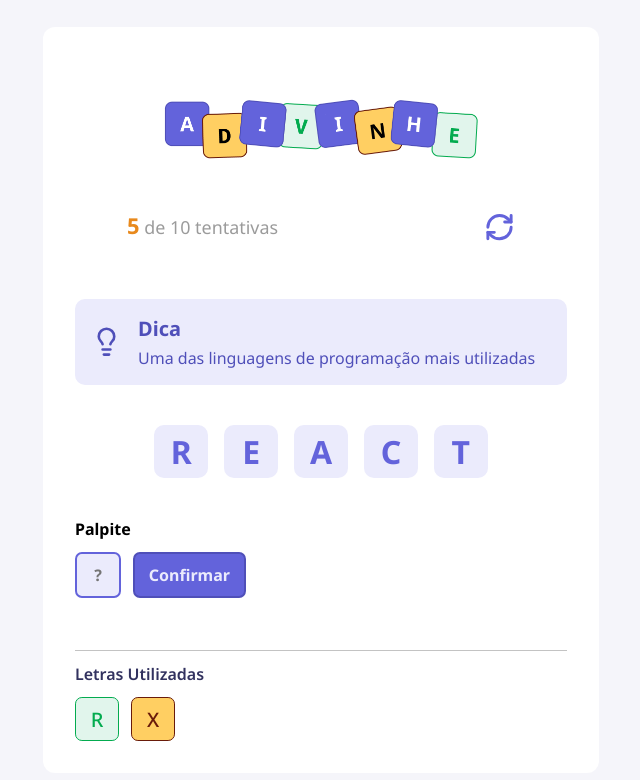
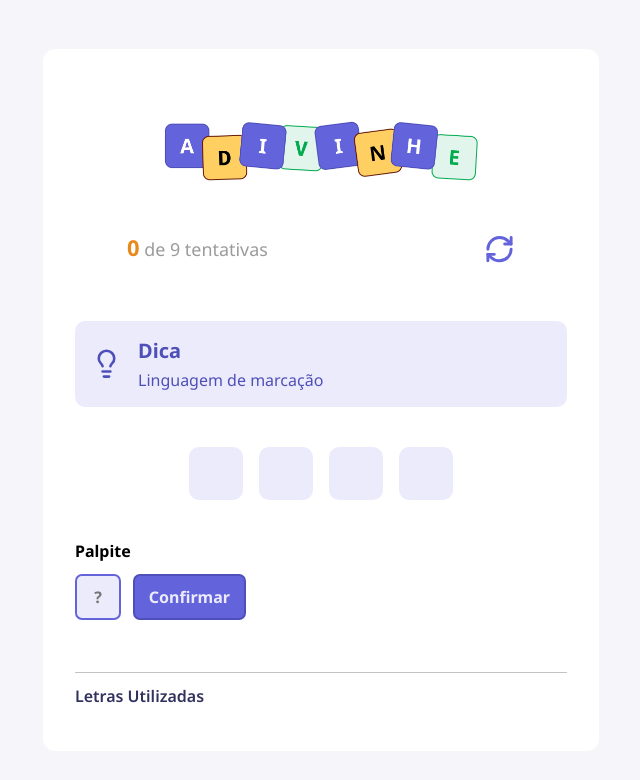
Before and after one commit to rafabt-hub/divination-project, a React (Vite) app: page / in a window 1280 px wide. Shown: the top 780 px of the page, without its empty margins (319-959 px from the left). Built offline with nearby package versions, Linux system fonts and the light colour scheme.

Commit message:
adding functions

```diff
--- a/src/App.tsx
+++ b/src/App.tsx
@@ -1,42 +1,132 @@
 import styles from "./app.module.css"
+
+import { useEffect, useState } from "react"
+
+import { WORDS, Challenge } from "./utils/words"
 
 import { Header } from "./components/Header"
 import { Letter } from "./components/Letter"
 import { Input } from "./components/Input"
 import { Button } from "./components/Button"
-import { LettersUsed } from "./components/LettersUsed"
+import { LettersUsed, LetterUsedProps } from "./components/LettersUsed"
 import { Tip } from "./components/Tip"
+
+const ATTEMPTS_MARGIN = 5
 
 
 export default function App() {
+  const [ score, setScore ] = useState(0)
+  const [ letter, setLetter ] = useState("")
+  const [ lettersUsed, setLettersUsed ] = useState<LetterUsedProps[]>([])
+  const [ challenge, setChallenge ] = useState<Challenge | null>(null)
 
   function handleRestartGame() {
-    alert("Reinicar o jogo?")
+   const isConfirmed = window.confirm("Você tem certeza que deseja reiniciar?")
+
+   if(isConfirmed){
+    startGame()
+   }
+  }
+
+  function startGame() {
+    const index = Math.floor(Math.random() * WORDS.length)
+    const randomWord = WORDS[index]
+
+    setChallenge(randomWord)
+
+    setScore(0)
+    setLetter("")
+    setLettersUsed([])
+  }
+
+  function handleConfirm(){
+    if (!challenge) {
+      return
+    }
+
+    if(!letter.trim()){
+      return alert("Digite uma letra!")
+    }
+
+    const value = letter.toLocaleUpperCase()
+    const exists = lettersUsed.find((used) => used.value.toLocaleUpperCase() === value)
+
+    if(exists) {
+      setLetter("")
+      return alert("Você já utilizou a letra " + value)
+    }
+
+    const hits = challenge.word
+    .toLocaleUpperCase()
+    .split("")
+    .filter((char) => char === value).length
+
+    const correct = hits > 0
+    const currentScore = score + hits
+
+    setLettersUsed((prevState) => [...prevState, { value, correct }])
+    setScore(currentScore)
+    setLetter("")
+  }
+
+  function endGame(message: string){
+    alert(message)
+    startGame()
+  }
+
+  useEffect(() => {
+    startGame()
+  }, [])
+
+  useEffect(() => {
+    if(!challenge){
+      return
+    }
+
+    setTimeout(() => {
+      if(score === challenge.word.length){
+        return endGame("Parabéns, você descobriu a palavra!")
+      }
+
+      const attemptLimit = challenge.word.length + ATTEMPTS_MARGIN
+
+      if(lettersUsed.length === attemptLimit) {
+        return endGame("Que pena, você usou todas as tentativas!")
+      }
+    }, 200)
+  }, [score, lettersUsed.length])
+
+  if(!challenge){
+    return
   }
 
   return (
     <div className={styles.container}>
       <main>
-        <Header current={5} max={10} onRestart={handleRestartGame} />
+        <Header current={lettersUsed.length} max={challenge.word.length + ATTEMPTS_MARGIN} onRestart={handleRestartGame} />
 
-        <Tip tip="Uma das linguagens de programação mais utilizadas" />
+        <Tip tip={challenge.tip} />
 
         <div className={styles.word}>
-         <Letter value="R" />
-         <Letter value="E" />
-         <Letter value="A" />
-         <Letter value="C" />
-         <Letter value="T" />
+            {challenge.word.split("").map((letter, index) => {
+              const letterUsed = lettersUsed.find((used) => used.value.toLocaleUpperCase() === letter.toLocaleUpperCase())
+              return <Letter key={index} value={letterUsed?.value} color={letterUsed?.correct ? "correct" : "default"} />
+            })}
         </div>
 
         <h4>Palpite</h4>
 
         <div className={styles.guess}>
-          <Input autoFocus maxLength={1} placeholder="?"/>
-          <Button title="Confirmar" />
+          <Input
+          autoFocus
+          maxLength={1}
+          placeholder="?"
+          value={letter}
+          onChange={(e) => setLetter(e.target.value)} />
+          <Button title="Confirmar" onClick={handleConfirm} />
         </div>
 
-        <LettersUsed />
+        <LettersUsed data={lettersUsed} />
       </main>
     </div>
   )
--- a/src/components/LettersUsed/index.tsx
+++ b/src/components/LettersUsed/index.tsx
@@ -2,16 +2,30 @@
 
 import { Letter } from "../Letter"
 
-export function LettersUsed() {
+export type LetterUsedProps = {
+  value: string
+  correct: boolean
+}
+
+type Props = {
+  data: LetterUsedProps[]
+}
+
+export function LettersUsed({ data }: Props) {
   return (
     <div className={styles.lettersUsed}>
      <h5>Letras Utilizadas</h5>
 
      <div>
-      <Letter value="R" size="small" color="correct" />
-      <Letter value="X" size="small" color="wrong" />
+       {data.map(({ value, correct}) => (
+        <Letter
+        key={value}
+        value={value}
+        size="small"
+        color={correct ? "correct" : "wrong"}
+        />
+       ))}
      </div>
     </div>
-
   )
 }
```
